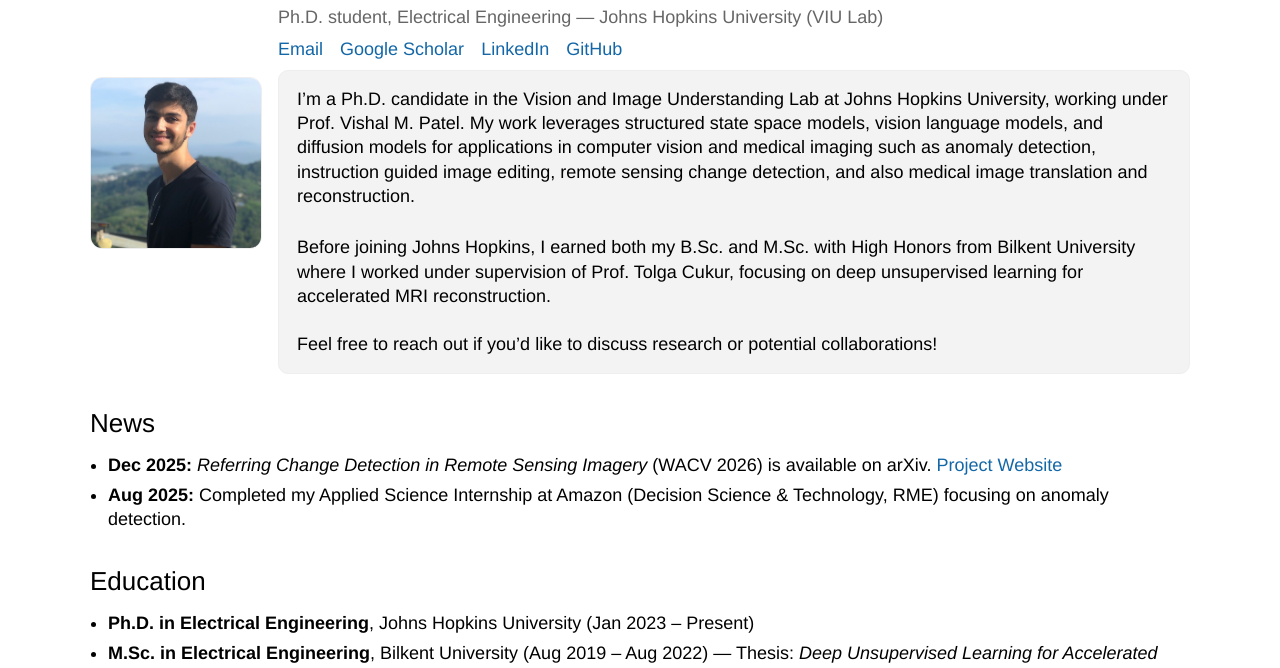
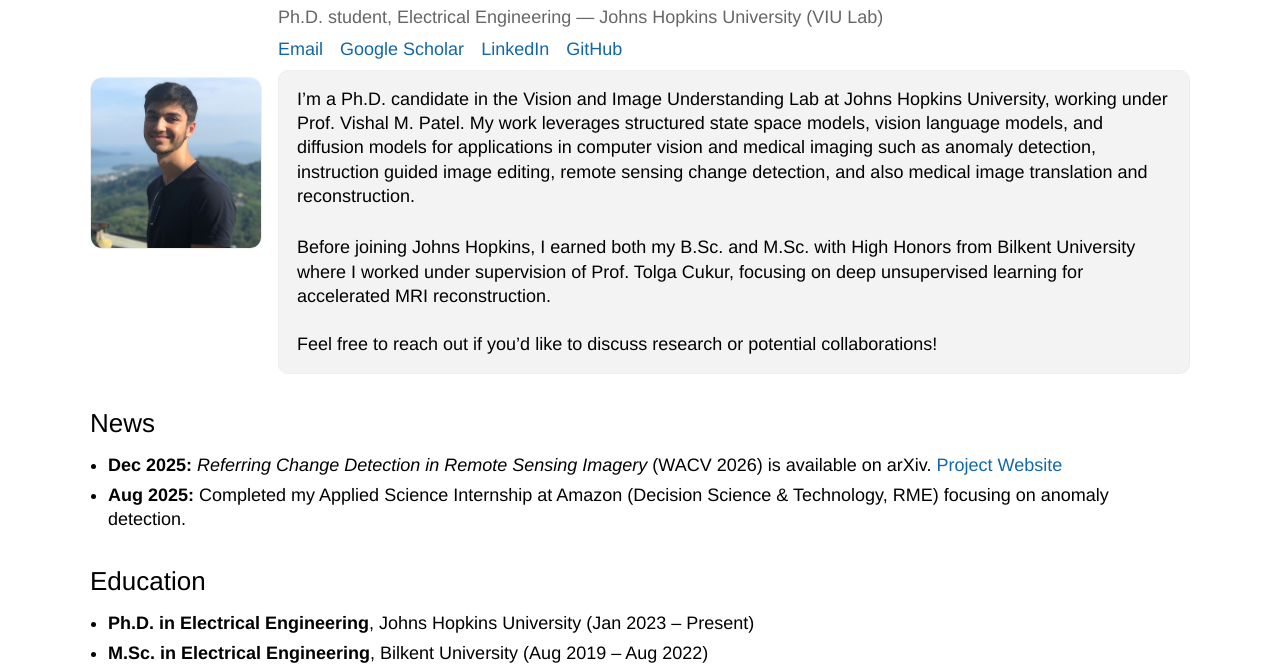
Before and after one commit to yilmazkorkmaz1/personal, a plain HTML site: page index.html in a window 1280 px wide. Shown: the part 120-788 px from the top of the page. Drawn offline with Linux system fonts and the light colour scheme.

Commit message:
Update index.html

```diff
--- a/index.html
+++ b/index.html
@@ -203,7 +203,7 @@
   <h2 id="education">Education</h2>
   <ul class="clean">
     <li><b>Ph.D. in Electrical Engineering</b>, Johns Hopkins University (Jan 2023 – Present)</li>
-    <li><b>M.Sc. in Electrical Engineering</b>, Bilkent University (Aug 2019 – Aug 2022) — Thesis: <i>Deep Unsupervised Learning for Accelerated MRI Reconstruction</i></li>
+    <li><b>M.Sc. in Electrical Engineering</b>, Bilkent University (Aug 2019 – Aug 2022)</li>
     <li><b>B.Sc. in Electrical Engineering</b>, Bilkent University (Sept 2014 – June 2019)</li>
   </ul>
 
```
